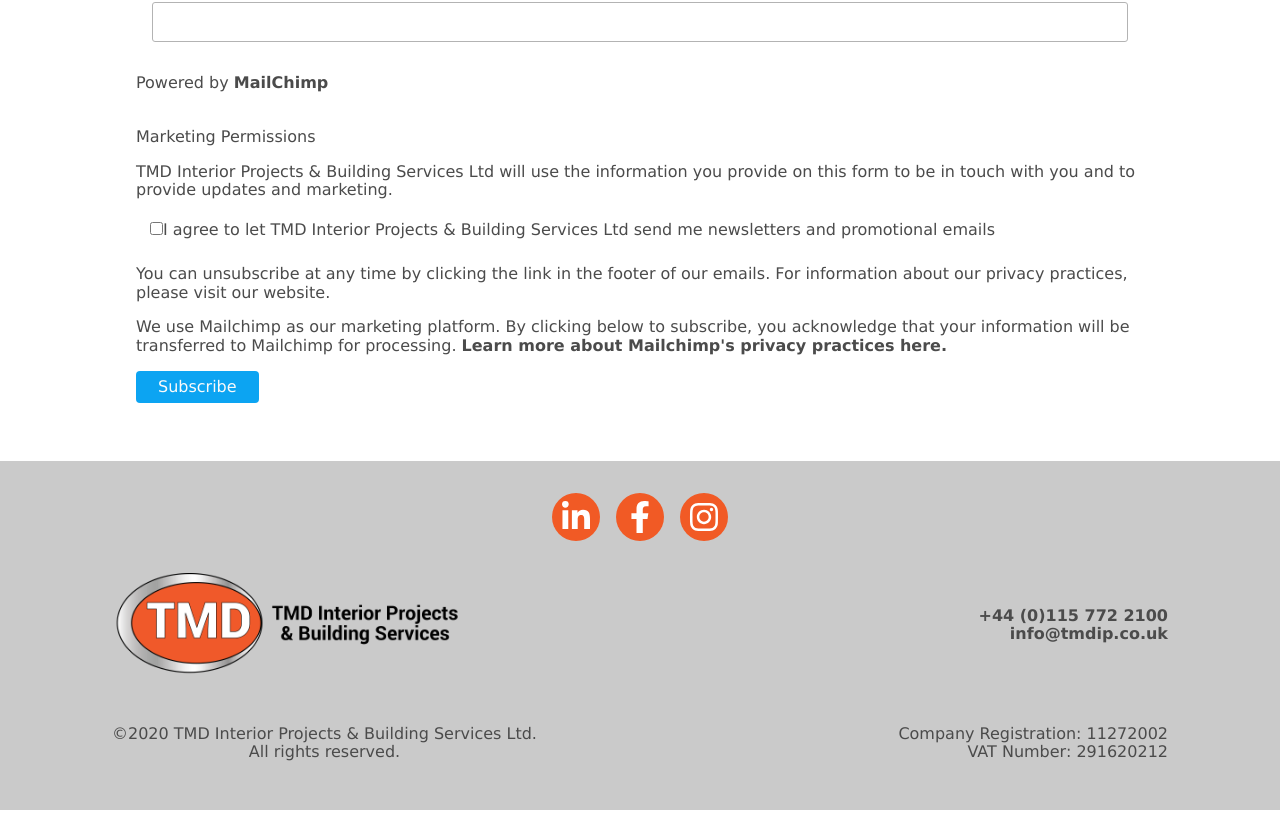
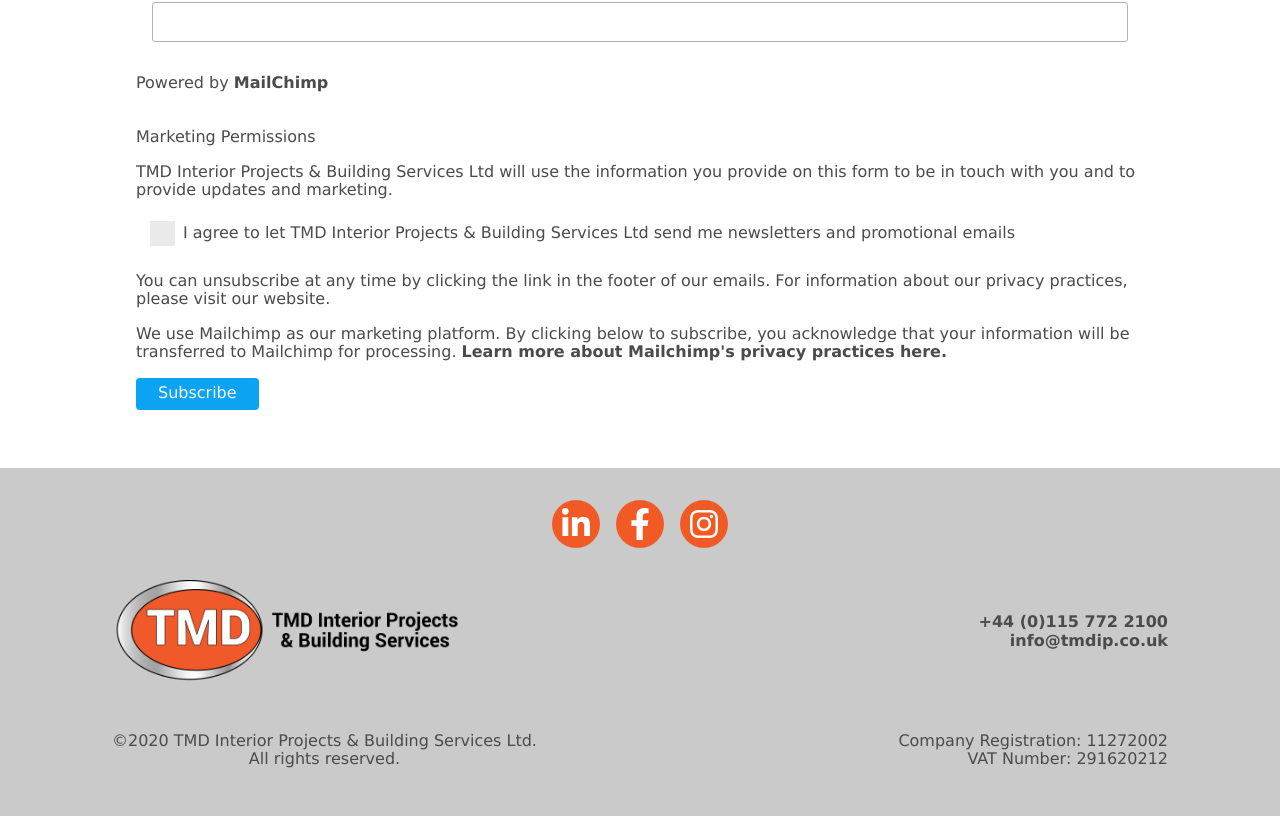
Before and after one commit to jackdomleo7/tmdip.co.uk, a Vue app: page /sub-contractors in a window 1280 px wide. Shown: the part 1246-2062 px from the top of the page. Built offline with nearby package versions, Linux system fonts and the light colour scheme.

Commit message:
Styled accessible checkbox

```diff
--- a/src/views/SubContractors/MailchimpForm.vue
+++ b/src/views/SubContractors/MailchimpForm.vue
@@ -115,8 +115,10 @@
                   id="gdpr_12847"
                   name="gdpr[12847]"
                   value="Y"
-                  class="av-checkbox gdpr"
-                /><span
+                  class="checkbox__input"
+                />
+								<span class="checkbox__checkmark"></span>
+								<span
                   >I agree to let {{ companyNameWithLtd }} send me newsletters and
                   promotional emails</span
                 >
@@ -299,3 +301,65 @@
 	}
 }
 </style>
+
+<style lang="scss" scoped>
+.checkbox {
+	display: flex;
+	align-items: center;
+  position: relative;
+	cursor: pointer;
+
+	&:hover {
+		.checkbox__input {
+			~ .checkbox__checkmark {
+				background-color: var(--color-grey-400);
+			}
+		}
+	}
+
+	&__input {
+		position: absolute;
+		opacity: 0;
+		cursor: pointer;
+		height: 0;
+		width: 0;
+
+		&:checked,
+		&:checked:hover {
+			~ .checkbox__checkmark {
+				background-color: var(--color-base);
+
+				&::after {
+					display: block;
+				}
+			}
+		}
+
+		&:focus {
+			~ .checkbox__checkmark {
+				border: 1px solid var(--color-base);
+			}
+		}
+	}
+
+	&__checkmark {
+		min-height: 1.5625rem;
+		min-width: 1.5625rem;
+		background-color: var(--color-grey-200);
+		margin-right: 0.5rem;
+		display: flex;
+		align-items: center;
+		justify-content: center;
+
+		&::after {
+			content: "";
+			display: none;
+			width: 5px;
+			height: 10px;
+			border: solid var(--color-grey-50);
+			border-width: 0 3px 3px 0;
+			transform: rotate(45deg);
+		}
+	}
+}
+</style>
```
